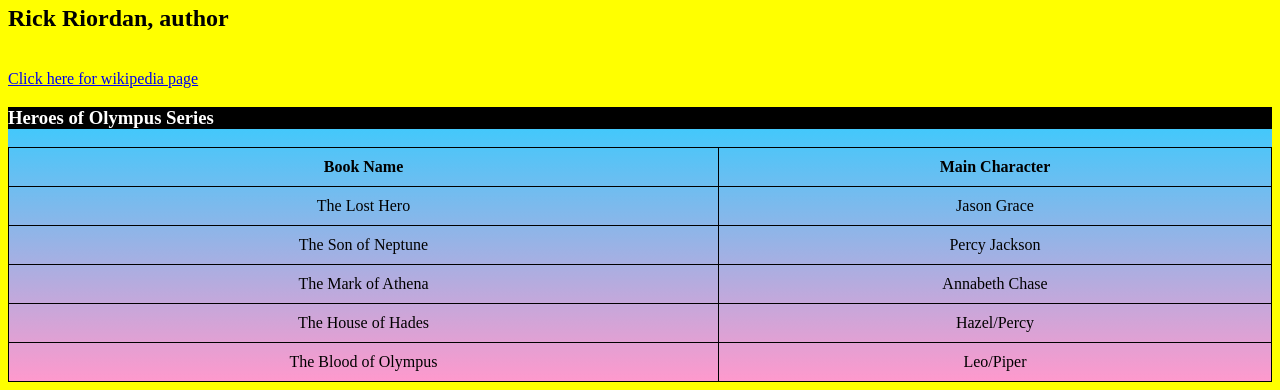
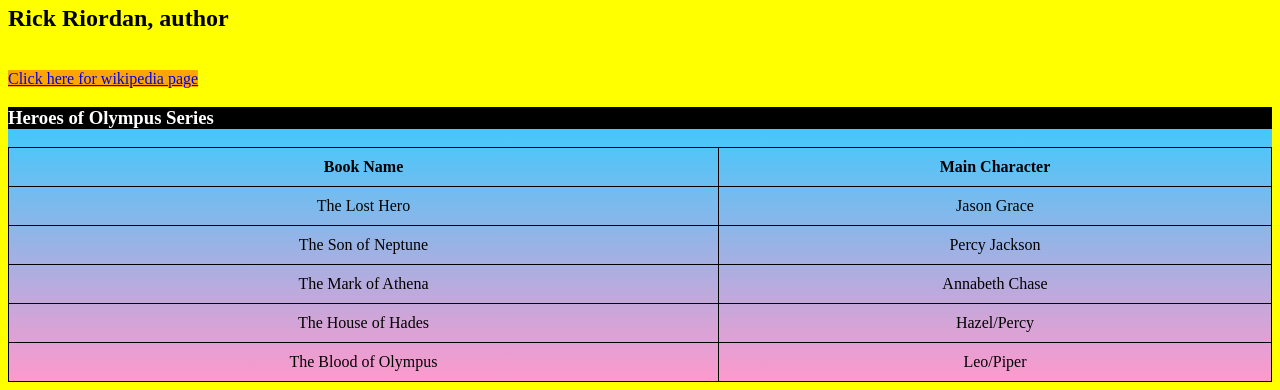
Before and after one commit to VaibhavDS19/Assignment-4, a website: page index.html in a window 1280 px wide. Shown: the part 449-839 px from the top of the page. Drawn offline with Linux system fonts and the light colour scheme.

Commit message:
1 file modified

```diff
--- a/index.html
+++ b/index.html
@@ -25,7 +25,7 @@
 	<br>
 	<h2>Rick Riordan, author</h2>
 	<br>
-	<a href="https://en.wikipedia.org/wiki/Rick_Riordan" target="_blank">Click here for wikipedia page</a>
+	<a href="https://en.wikipedia.org/wiki/Rick_Riordan" target="_blank" style="background-color:orange">Click here for wikipedia page</a>
   <div>
 		<h3 style="background-color:black; color:white"><b>Heroes of Olympus Series</b></h3>
 	<table style="width:100%">
```
